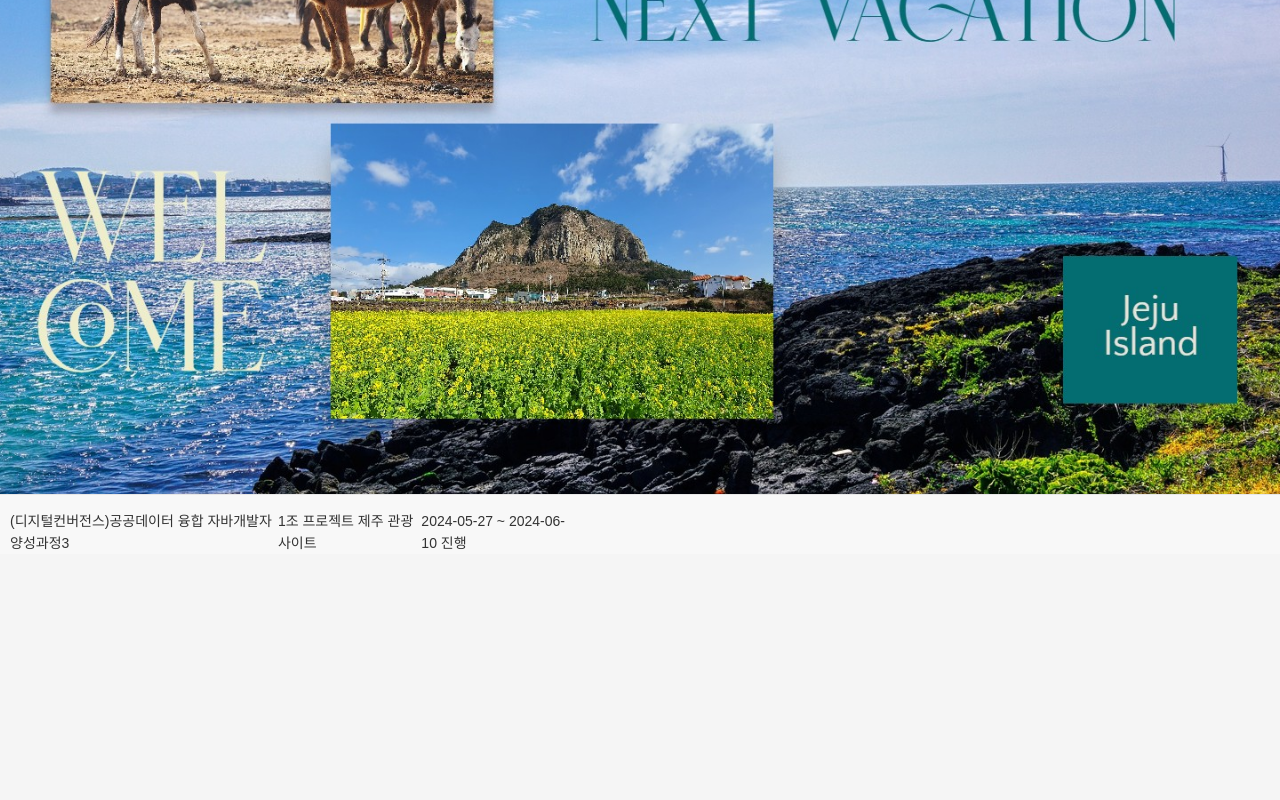
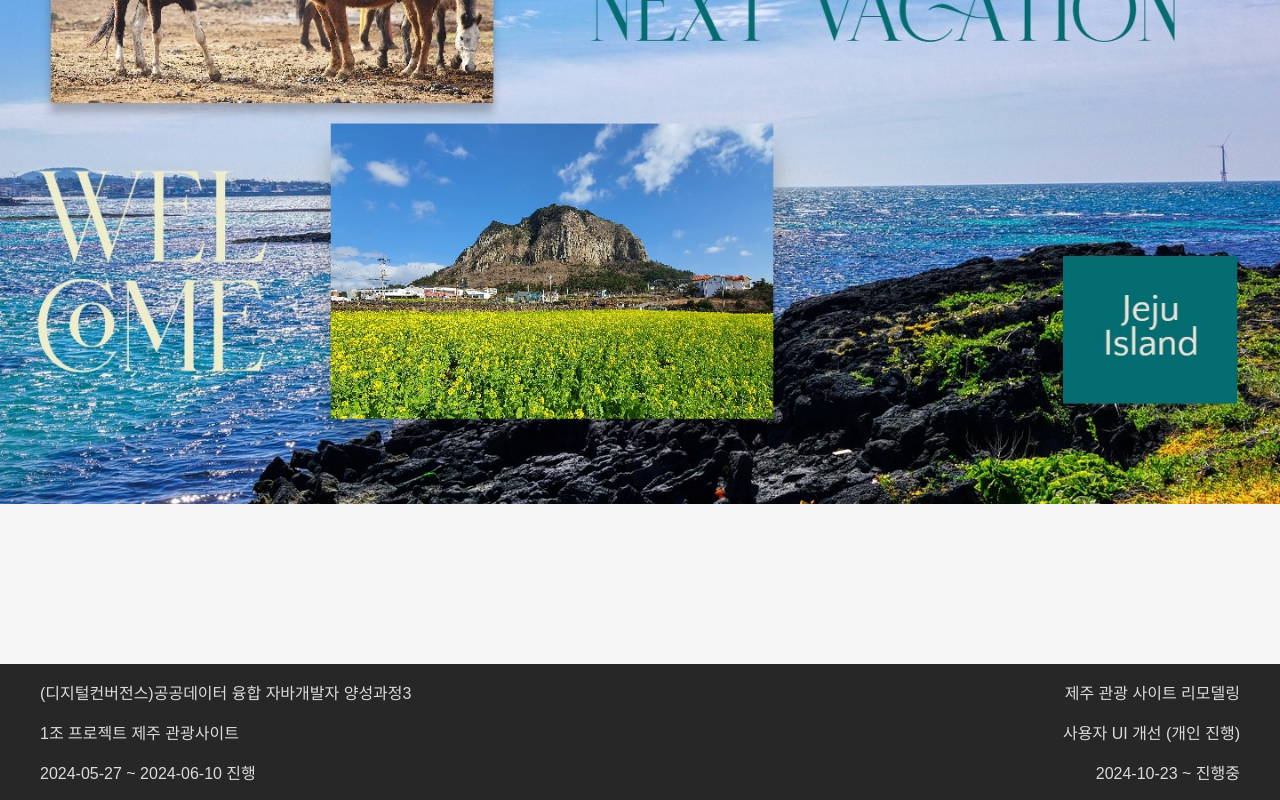
Before and after one commit to suminkim0/jeju_project, a React (Create React App) app: page / in a window 1280 px wide. Shown: the part 246-1046 px from the top of the page. Before the commit the page ends 910 px from the top, so only its background shows below. Built offline with nearby package versions, Linux system fonts and the light colour scheme.

Commit message:
footer UI 수정

```diff
--- a/src/App.js
+++ b/src/App.js
@@ -8,12 +8,10 @@ import NavBar from './components/NavBar';
 import WeatherForecast from "./components/WeatherForecast";
 import BusStationInfo from "./components/BusStationInfo";
 import Content from "./components/Content";
-import Login from "./components/Login";
 import './App.css';
 import Main from "./components/Main";
 import Footer from "./components/Footer";
 import BusStationMap from "./components/BusStationMap";
-import UserGreeting from "./components/UserGreeting";
 import Oreum from "./components/Oreum";
 
 function App() {
@@ -22,7 +20,6 @@ function App() {
   return (
     <div className="app-container">
       <NavBar className="navbar" />
-      <UserGreeting />
       <div className={`main-content ${location.pathname === '/' ? 'no-margin' : ''}`}>
         <div className="main-container">
           <Routes>
--- a/src/components/Footer.js
+++ b/src/components/Footer.js
@@ -1,13 +1,18 @@
 import React from 'react';
-import './../css/footer.css';
+import styles from './../css/footer.module.css';
 
 function Footer() {
   return (
-    <div className="footer">
-      <div className="column">
+    <div className={styles.footer}>
+      <div className={styles.column1}>
         <p>(디지털컨버전스)공공데이터 융합 자바개발자 양성과정3</p>
         <p>1조 프로젝트 제주 관광사이트</p>
         <p>2024-05-27 ~ 2024-06-10 진행</p>
+      </div>
+      <div className={styles.column2}>
+        <p>제주 관광 사이트 리모델링</p>
+        <p>사용자 UI 개선 (개인 진행)</p>
+        <p>2024-10-23 ~ 진행중</p>
       </div>
     </div>
   );
--- a/src/components/Login.js
+++ /dev/null
@@ -1,76 +0,0 @@
-import React, { useState } from "react";
-import { useDispatch } from "react-redux";
-import axios from "axios";
-import { useNavigate } from 'react-router-dom';
-import './../css/login.css';
-import logo from './../img/logo.png';
-
-// 액션 생성자 정의
-const saveToken = (id, token) => ({
-  type: 'SAVE_TOKEN',
-  payload: { id, token },
-});
-
-export default function Login() {
-  const [id, setId] = useState('');
-  const [password, setPassword] = useState('');
-  const [welcomeMessage, setWelcomeMessage] = useState('');
-  const dispatch = useDispatch();
-  const navigate = useNavigate();
-
-  const handleSubmit = async (event) => {
-    event.preventDefault();
-
-    try {
-      const response = await axios.post('http://nam3324.synology.me:32845/member/login', { id, pwd: password });
-      if (response.status === 200) {
-        console.log('로그인 요청 성공', response.data); // 로그 추가
-        if (response.data.flag) {
-          dispatch(saveToken(id, response.data.token));
-          setWelcomeMessage(`${id}님 안녕하세요`);
-          alert(`로그인 성공!\n ${id}님 안녕하세요`);
-          navigate('/'); // 로그인 성공 후 이동할 페이지로 네비게이션
-        } else {
-          alert('로그인 실패');
-        }
-        console.log('token 정보 : ', response.data.token);
-      }
-    } catch (error) {
-      alert('로그인 실패');
-      console.error(error);
-    }
-  };
-
-  return (
-    <div className='login-container'>
-      {welcomeMessage ? (
-        <div className="welcome-message">{welcomeMessage}</div>
-      ) : (
-        <form onSubmit={handleSubmit} className="login-form">
-          <img src={logo} alt='Jeju Logo' className='register-logo'/>
-          <h2 className='register-title'>로그인 페이지</h2>
-          <input
-            type="text"
-            placeholder="아이디"
-            value={id}
-            onChange={(e) => setId(e.target.value)}
-            required
-            className="login-input"
-          />
-          <input
-            type="password"
-            placeholder="암호"
-            value={password}
-            onChange={(e) => setPassword(e.target.value)}
-            required
-            className="login-input"
-          />
-          <div className="btns">
-            <button type="submit" className="login-btn">로그인</button>
-            <button type="button" onClick={() => navigate('/register')} className="register-btn">회원가입</button>
-          </div>
-        </form>
-      )}
-    </div>
-  );
-}
--- a/src/components/UserGreeting.js
+++ /dev/null
@@ -1,33 +0,0 @@
-import React from 'react';
-import { useSelector, useDispatch } from 'react-redux';
-import { useNavigate } from 'react-router-dom';
-import './../css/userGreeting.css';
-
-// 로그아웃 액션 생성자
-const logout = () => ({
-  type: 'LOGOUT',
-});
-
-function UserGreeting() {
-  const dispatch = useDispatch();
-  const navigate = useNavigate();
-  const user = useSelector(state => state.user); // state에서 user 객체를 가져옴
-
-  if (!user || !user.token) {
-    return null; // 로그인이 되어 있지 않으면 아무것도 렌더링하지 않음
-  }
-
-  const handleLogout = () => {
-    dispatch(logout());
-    navigate('/mypage/login');
-  };
-
-  return (
-    <div className="user-greeting">
-      <span>{user.id}님 안녕하세요! </span>
-      <button onClick={handleLogout}>로그아웃</button>
-    </div>
-  );
-}
-
-export default UserGreeting;
--- a/src/css/footer.css
+++ /dev/null
@@ -1,25 +0,0 @@
-.footer {
-    background-color: #f8f8f8;
-    padding: 10px;
-    border-top: 1px solid #e7e7e7;
-    position: fixed;
-    bottom: 0;
-    left: 0;
-    width: 100%;
-    z-index: 1000;
-    height: 60px;
-    }
-
-    .column {
-      display: flex;
-      justify-content: space-between;
-      text-align: left;
-      width: 45%;
-  }
-
-  .footer p {
-    margin: 5px 0;
-    color: #333;
-    font-size: 14px;
-    line-height: 1.6;
-  }
--- /dev/null
+++ b/src/css/footer.module.css
@@ -0,0 +1,17 @@
+.footer {
+  display: flex;
+  flex-flow: row;
+  justify-content: space-between;
+  background-color : rgb(39, 39, 39);
+  color: rgb(219, 219, 219);
+  padding: 0 40px;
+  z-index: 1000;
+}
+
+.column1{
+  text-align: left;
+}
+
+.column2{
+  text-align: right;
+}
```
